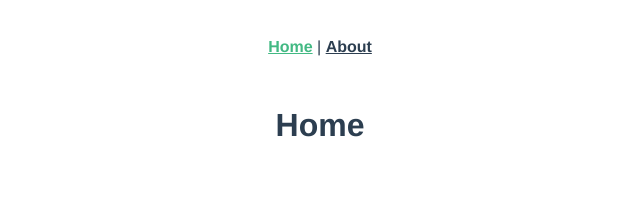
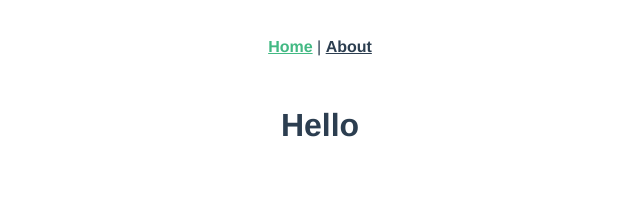
Before and after one commit to owentr1369/vuejs-vuex-practice-recipe-app, a Vue app: page / in a window 1280 px wide. Shown: the top 197 px of the page, without its empty margins (320-960 px from the left). Built offline with nearby package versions, Linux system fonts and the light colour scheme.

Commit message:
dap di xay lai

```diff
--- a/package.json
+++ b/package.json
@@ -8,7 +8,6 @@
     "lint": "vue-cli-service lint"
   },
   "dependencies": {
-    "bootstrap": "^5.1.3",
     "core-js": "^3.8.3",
     "vue": "^2.6.14",
     "vue-router": "^3.5.1",
--- a/src/App.vue
+++ b/src/App.vue
@@ -4,7 +4,7 @@
       <router-link to="/">Home</router-link> |
       <router-link to="/about">About</router-link>
     </nav>
-    <router-view />
+    <router-view/>
   </div>
 </template>
 
--- a/src/main.js
+++ b/src/main.js
@@ -1,12 +1,12 @@
 import Vue from 'vue'
 import App from './App.vue'
+import router from './router'
 import store from './store'
-import router from './router'
 
 Vue.config.productionTip = false
 
 new Vue({
+  router,
   store,
-  router,
   render: h => h(App)
 }).$mount('#app')
--- a/src/views/HomeView.vue
+++ b/src/views/HomeView.vue
@@ -1,6 +1,6 @@
 <template>
   <div class="home">
-    <h1>Home</h1>
+    <h1>Hello</h1>
   </div>
 </template>
 
```
Also changed, not shown: src/components/CartComp.vue (deleted, +0 -10 lines), src/components/FoodDetails.vue (deleted, +0 -10 lines), src/components/common/FooterComp.vue (deleted, +0 -10 lines), src/components/common/HeaderComp.vue (deleted, +0 -10 lines), 1 other file (tests, documents, lock files or other folders).
